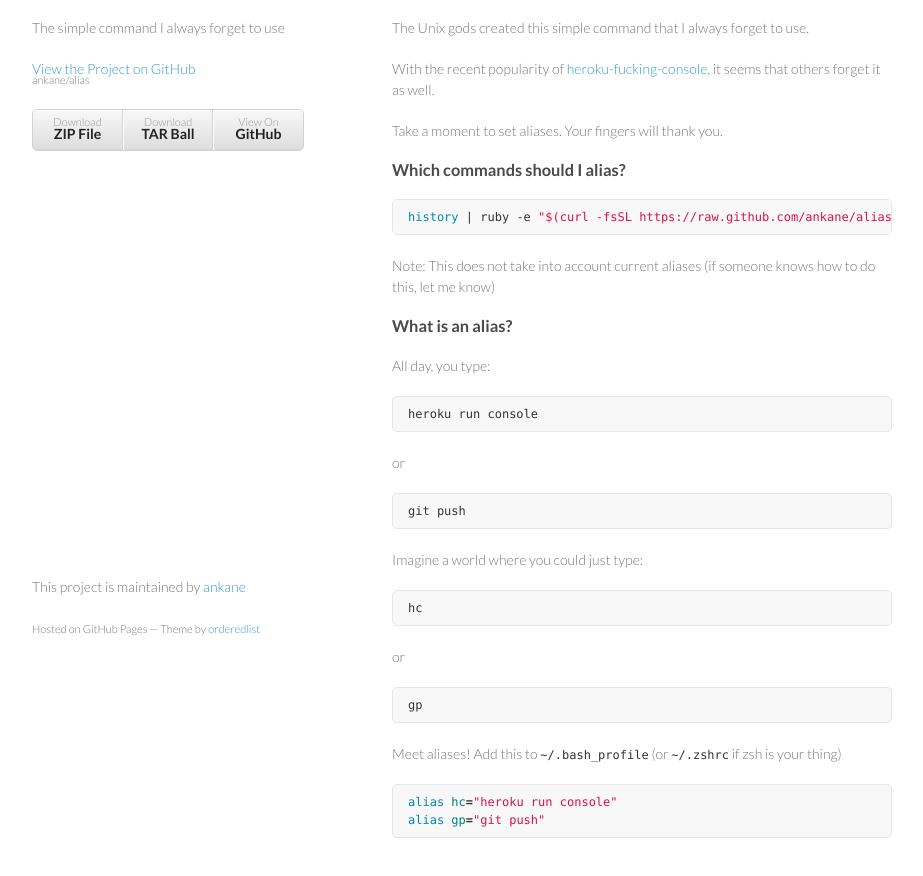
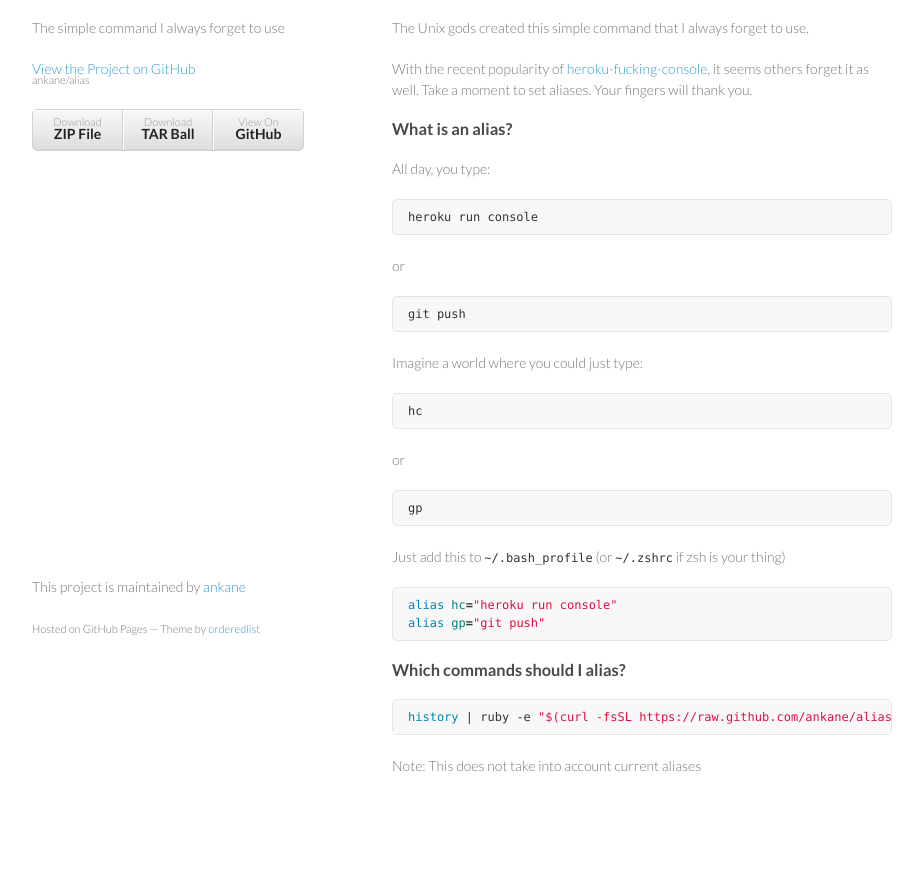
Before and after one commit to ankane/alias, a plain HTML site: page index.html in a window 1280 px wide. Shown: the part 92-968 px from the top of the page, without its empty margins (178-1101 px from the left). After the commit the page ends 938 px from the top, so only its background shows below. Drawn offline with Linux system fonts and the light colour scheme.

Commit message:
Create gh-pages branch via GitHub

```diff
--- a/index.html
+++ b/index.html
@@ -32,16 +32,7 @@
 
 <p>The Unix gods created this simple command that I always forget to use.</p>
 
-<p>With the recent popularity of <a href="https://github.com/tpope/heroku-fucking-console">heroku-fucking-console</a>, it seems that others forget it as well.</p>
-
-<p>Take a moment to set aliases.  Your fingers will thank you.</p>
-
-<h3>Which commands should I alias?</h3>
-
-<div class="highlight"><pre><span class="nb">history</span> | ruby -e <span class="s2">"$(curl -fsSL https://raw.github.com/ankane/alias/master/alias.rb)"</span>
-</pre></div>
-
-<p>Note: This does not take into account current aliases (if someone knows how to do this, let me know)</p>
+<p>With the recent popularity of <a href="https://github.com/tpope/heroku-fucking-console">heroku-fucking-console</a>, it seems others forget it as well.  Take a moment to set aliases.  Your fingers will thank you.</p>
 
 <h3>What is an alias?</h3>
 
@@ -65,11 +56,18 @@
 <div class="highlight"><pre>gp
 </pre></div>
 
-<p>Meet aliases!  Add this to <code>~/.bash_profile</code> (or <code>~/.zshrc</code> if zsh is your thing)</p>
+<p>Just add this to <code>~/.bash_profile</code> (or <code>~/.zshrc</code> if zsh is your thing)</p>
 
 <div class="highlight"><pre><span class="nb">alias </span><span class="nv">hc</span><span class="o">=</span><span class="s2">"heroku run console"</span>
 <span class="nb">alias </span><span class="nv">gp</span><span class="o">=</span><span class="s2">"git push"</span>
 </pre></div>
+
+<h3>Which commands should I alias?</h3>
+
+<div class="highlight"><pre><span class="nb">history</span> | ruby -e <span class="s2">"$(curl -fsSL https://raw.github.com/ankane/alias/master/alias.rb)"</span>
+</pre></div>
+
+<p>Note: This does not take into account current aliases</p>
       </section>
       <footer>
         <p>This project is maintained by <a href="https://github.com/ankane">ankane</a></p>
```
Also changed, not shown: params.json (+1 -1 lines).
